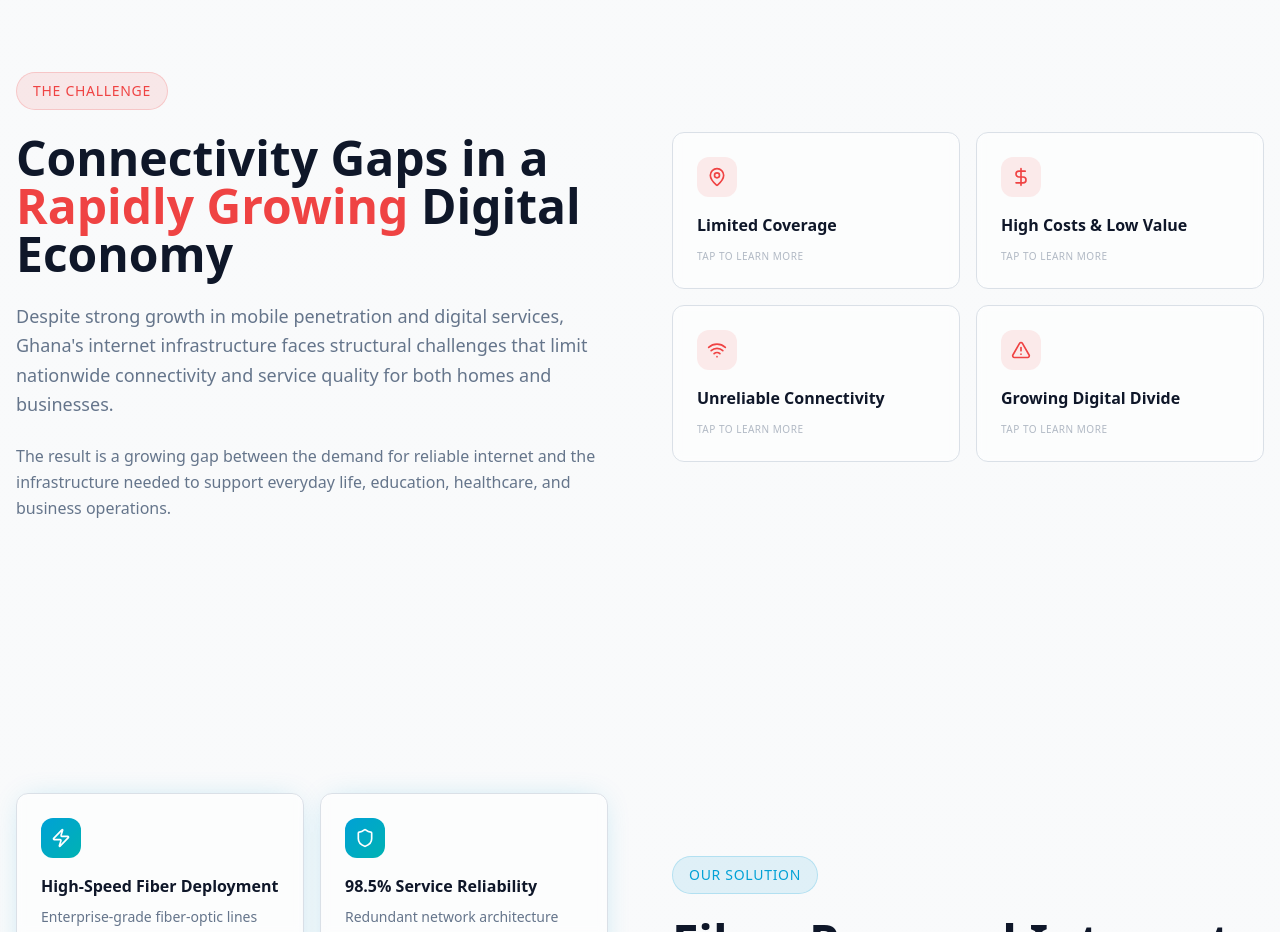
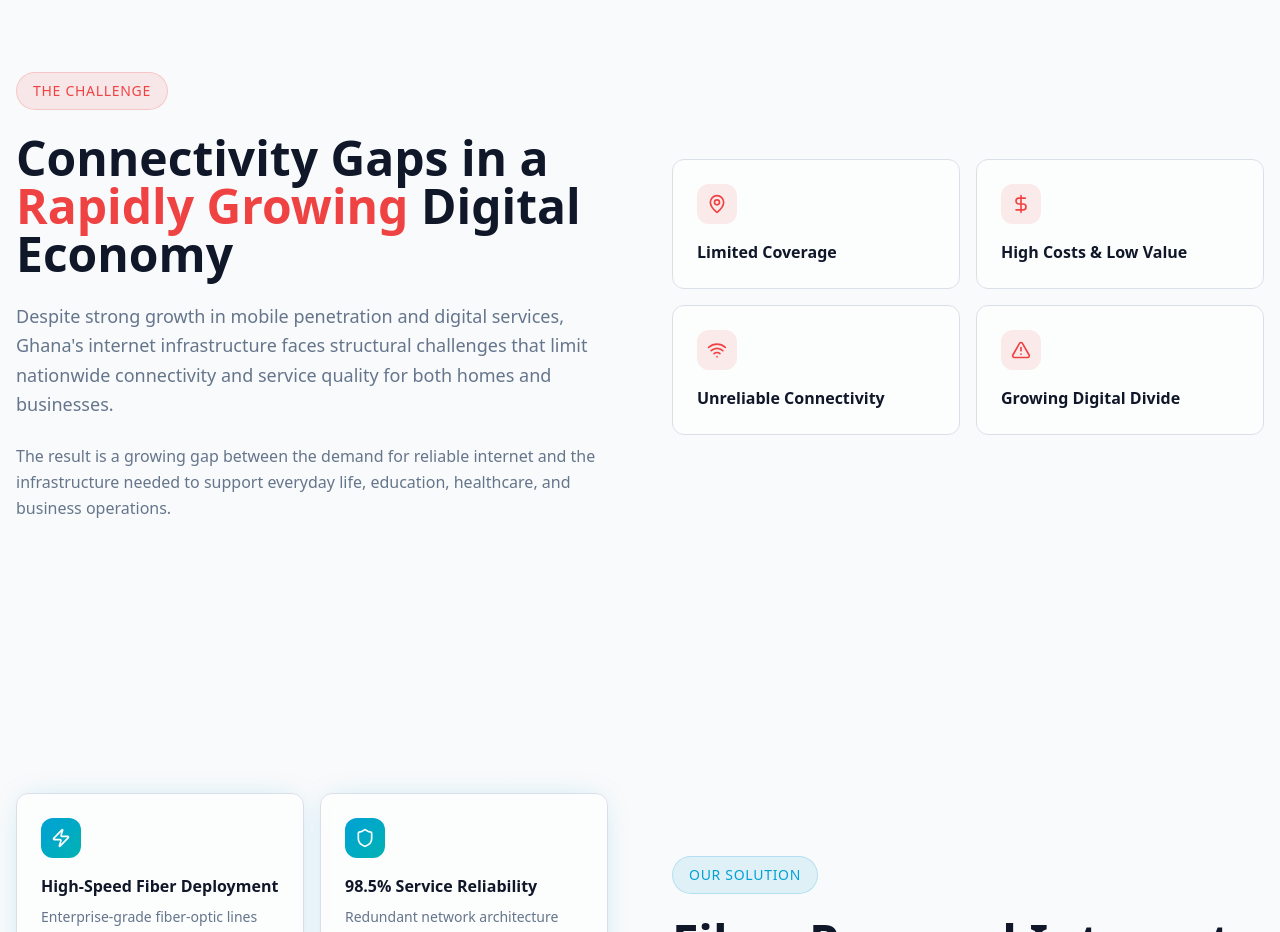
Before and after one commit to kingbello-tech/iklick-ghana-connect, a React (Vite) app: page / in a window 1280 px wide. Shown: the part 1100-2032 px from the top of the page. Built offline with nearby package versions, Linux system fonts and the light colour scheme; the HTML template or start-up script is replaced by a standard one.

Commit message:
Changes
Co-authored-by: kingbello-tech <194913034+kingbello-tech@users.noreply.github.com>

```diff
--- a/src/components/ProblemSection.tsx
+++ b/src/components/ProblemSection.tsx
@@ -25,57 +25,30 @@ const challenges = [
 ];
 
 const ChallengeCard = ({ challenge, index }: { challenge: typeof challenges[0]; index: number }) => {
-  const [expanded, setExpanded] = useState(false);
-
   return (
     <div
-      onClick={() => setExpanded(!expanded)}
-      className={`relative cursor-pointer rounded-xl bg-card/50 backdrop-blur-sm border transition-all duration-500 animate-fade-in-up overflow-hidden ${
-        expanded
-          ? "p-6 border-destructive/40 shadow-lg shadow-destructive/10 scale-105 z-10"
-          : "p-6 border-border hover:border-destructive/30"
-      }`}
+      className="group relative cursor-default rounded-xl bg-card/50 backdrop-blur-sm border border-border hover:border-destructive/40 hover:shadow-lg hover:shadow-destructive/10 hover:scale-105 hover:z-10 p-6 transition-all duration-500 animate-fade-in-up overflow-hidden"
       style={{
         animationDelay: `${index * 100}ms`,
-        transform: expanded ? "scale(1.05) rotateY(0deg)" : "scale(1) rotateY(0deg)",
-        animation: expanded
-          ? `card-flip-in 0.6s cubic-bezier(0.34, 1.56, 0.64, 1) forwards`
-          : undefined,
+        perspective: "800px",
       }}
     >
       {/* Icon */}
-      <div
-        className={`w-10 h-10 rounded-lg bg-destructive/10 flex items-center justify-center mb-4 transition-all duration-500 ${
-          expanded ? "mx-auto w-14 h-14 rounded-xl" : ""
-        }`}
-      >
-        <challenge.icon className={`text-destructive transition-all duration-500 ${expanded ? "w-7 h-7" : "w-5 h-5"}`} />
+      <div className="w-10 h-10 rounded-lg bg-destructive/10 flex items-center justify-center mb-4 transition-all duration-500 group-hover:mx-auto group-hover:w-14 group-hover:h-14 group-hover:rounded-xl">
+        <challenge.icon className="w-5 h-5 text-destructive transition-all duration-500 group-hover:w-7 group-hover:h-7" />
       </div>
 
-      {/* Title — always visible */}
-      <h3
-        className={`font-semibold text-foreground transition-all duration-500 ${
-          expanded ? "text-center text-lg mb-3" : "mb-0"
-        }`}
-      >
+      {/* Title */}
+      <h3 className="font-semibold text-foreground transition-all duration-500 group-hover:text-center group-hover:text-lg group-hover:mb-3">
         {challenge.title}
       </h3>
 
-      {/* Description — only visible when expanded */}
-      <div
-        className={`overflow-hidden transition-all duration-500 ease-in-out ${
-          expanded ? "max-h-40 opacity-100 mt-2" : "max-h-0 opacity-0 mt-0"
-        }`}
-      >
+      {/* Description — revealed on hover */}
+      <div className="max-h-0 opacity-0 mt-0 overflow-hidden transition-all duration-500 ease-in-out group-hover:max-h-40 group-hover:opacity-100 group-hover:mt-2">
         <p className="text-sm text-muted-foreground leading-relaxed">
           {challenge.description}
         </p>
       </div>
-
-      {/* Tap hint */}
-      {!expanded && (
-        <p className="text-[10px] text-muted-foreground/50 mt-3 uppercase tracking-wider">Tap to learn more</p>
-      )}
     </div>
   );
 };
```
